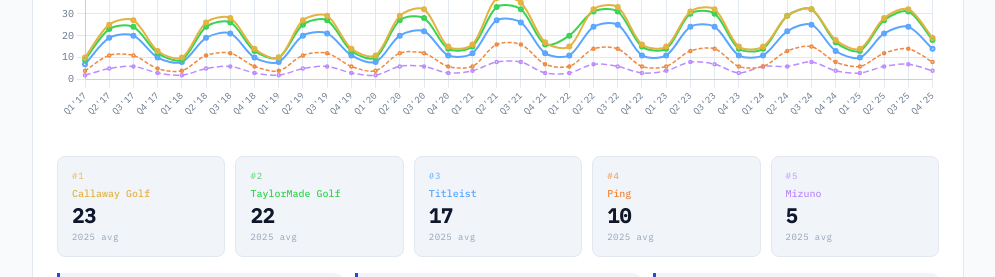
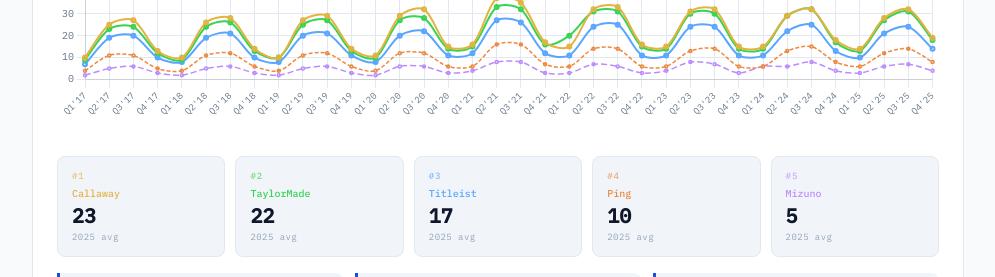
Before and after one commit to kiran-akkineni/golf-trends-dashboard, a Next.js app: page / in a window 1280 px wide. Shown: the part 4225-4502 px from the top of the page, without its empty margins (142-1137 px from the left). Built offline with nearby package versions, Linux system fonts and the light colour scheme; no server answers.

Commit message:
fix: OEM terms use short names + Golf category (626) for disambiguation

```diff
--- a/components/Dashboard.tsx
+++ b/components/Dashboard.tsx
@@ -308,9 +308,9 @@
       data: {
         labels: allQKeys.map(fmtQuarterLabel),
         datasets: [
-          { label: 'Callaway Golf', data: allQKeys.map((k) => quarterly.callaway?.[k] ?? null),
+          { label: 'Callaway', data: allQKeys.map((k) => quarterly.callaway?.[k] ?? null),
             borderColor: '#e3b341', backgroundColor: 'transparent', borderWidth: 2, pointRadius: 2, tension: 0.3, spanGaps: false },
-          { label: 'TaylorMade Golf', data: allQKeys.map((k) => quarterly.taylormade?.[k] ?? null),
+          { label: 'TaylorMade', data: allQKeys.map((k) => quarterly.taylormade?.[k] ?? null),
             borderColor: '#39d353', backgroundColor: 'transparent', borderWidth: 2, pointRadius: 2, tension: 0.3, spanGaps: false },
           { label: 'Titleist', data: allQKeys.map((k) => quarterly.titleist?.[k] ?? null),
             borderColor: '#58a6ff', backgroundColor: 'transparent', borderWidth: 2, pointRadius: 2, tension: 0.3, spanGaps: false },
@@ -416,8 +416,8 @@
       ...Object.keys(quarterly.mizuno     ?? {}),
     ])).sort();
     downloadCsv('golf-oem-brands-quarterly.csv', keys, [
-      { label: 'Callaway Golf',  values: keys.map((k) => quarterly.callaway?.[k]   ?? null) },
-      { label: 'TaylorMade Golf', values: keys.map((k) => quarterly.taylormade?.[k] ?? null) },
+      { label: 'Callaway',  values: keys.map((k) => quarterly.callaway?.[k]   ?? null) },
+      { label: 'TaylorMade', values: keys.map((k) => quarterly.taylormade?.[k] ?? null) },
       { label: 'Titleist',       values: keys.map((k) => quarterly.titleist?.[k]   ?? null) },
       { label: 'Ping',           values: keys.map((k) => quarterly.ping?.[k]        ?? null) },
       { label: 'Mizuno',         values: keys.map((k) => quarterly.mizuno?.[k]      ?? null) },
@@ -463,7 +463,7 @@
     .sort(([, a], [, b]) => (b ?? 0) - (a ?? 0));
 
   const oemDisplayName: Record<string, string> = {
-    callaway: 'Callaway Golf', taylormade: 'TaylorMade Golf',
+    callaway: 'Callaway', taylormade: 'TaylorMade',
     titleist: 'Titleist', ping: 'Ping', mizuno: 'Mizuno',
   };
 
--- a/lib/transform.ts
+++ b/lib/transform.ts
@@ -115,11 +115,11 @@
     'golf equipment':    'golfEquipment',
     'golf simulator':    'golfSimulator',
     // OEM brands
-    'callaway golf':     'callaway',
-    'taylormade golf':   'taylormade',
+    'callaway':       'callaway',
+    'taylormade':    'taylormade',
     'titleist':          'titleist',
-    'ping golf':         'ping',
-    'mizuno golf':       'mizuno',
+    'ping':           'ping',
+    'mizuno':         'mizuno',
   };
 
   const monthly: TrendsResponse['data']['monthly'] = {
```
